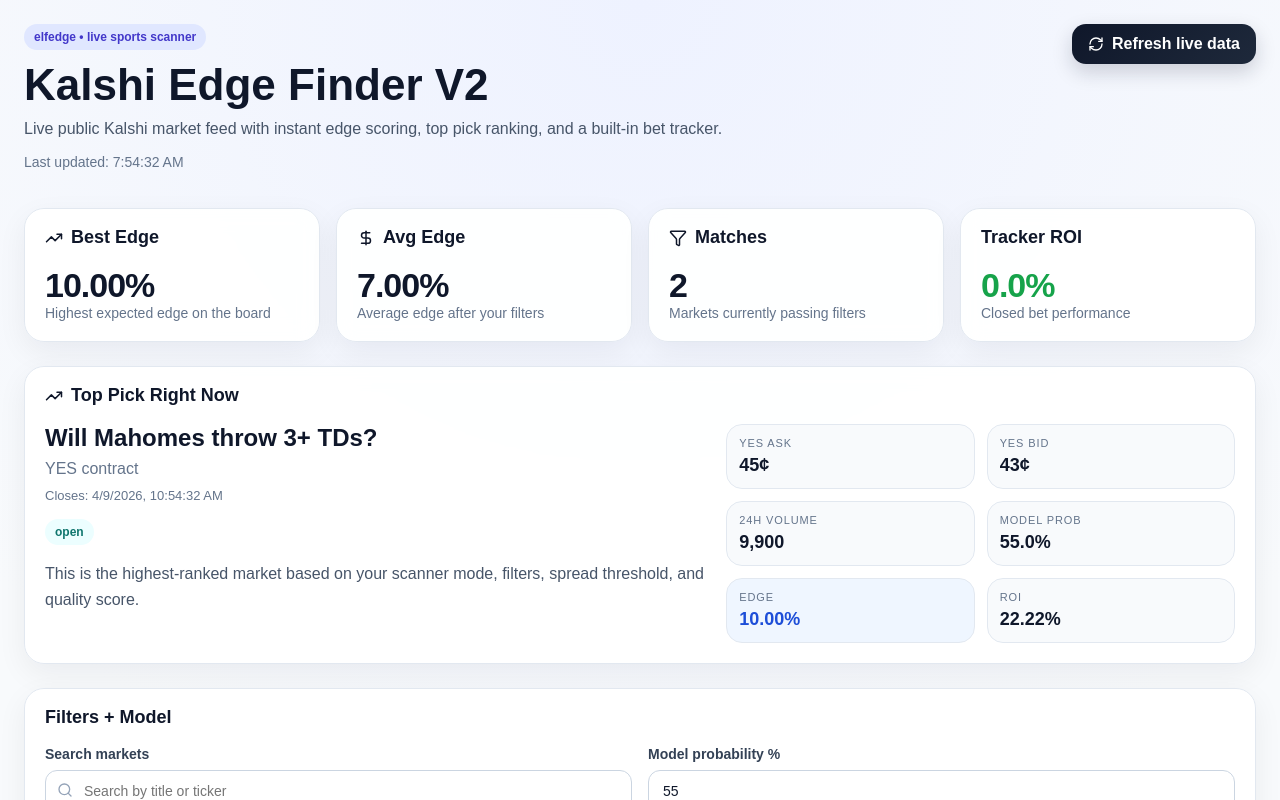
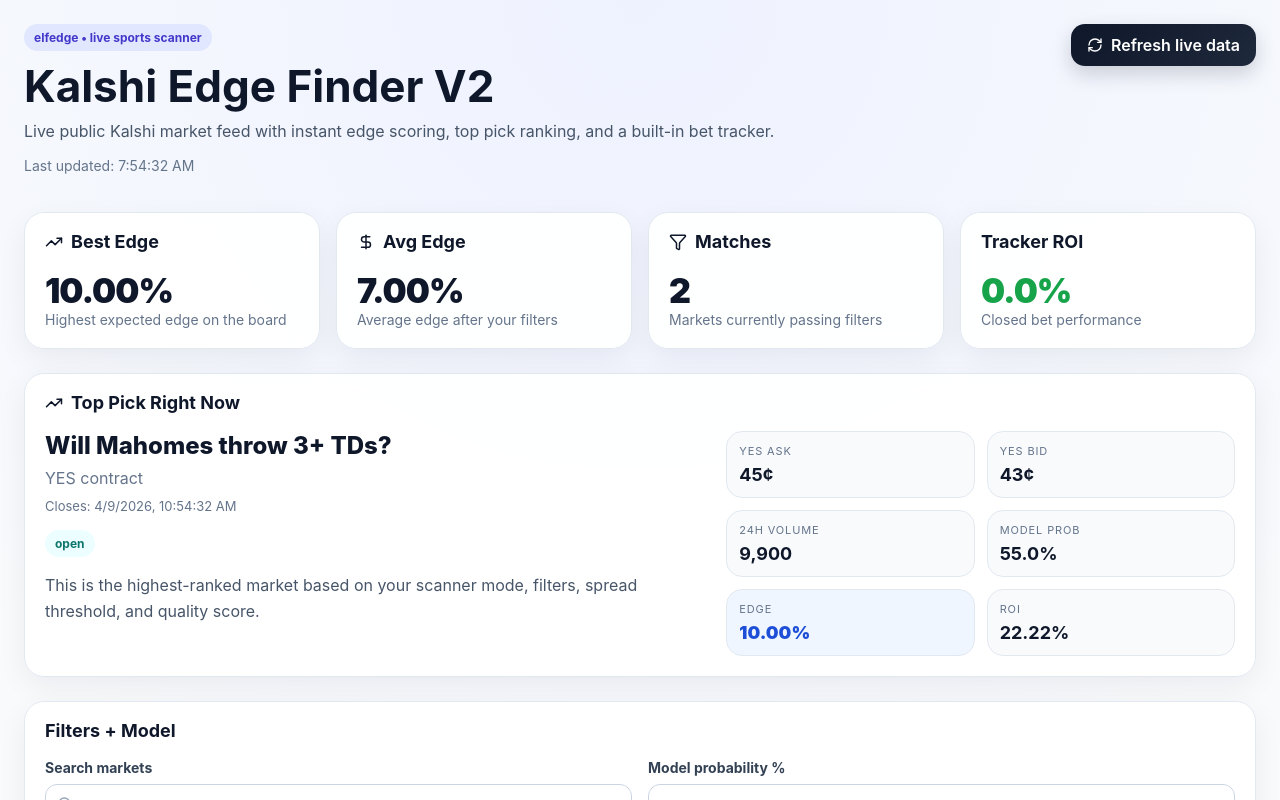
Before and after one commit to elfas10/elfedge-, a Next.js app: page / in a window 1280 px wide. Shown: the top 800 px of the page. Built offline with nearby package versions, Linux system fonts and the light colour scheme; no server answers.

Commit message:
Update globals.css

```diff
--- a/app/globals.css
+++ b/app/globals.css
@@ -1,13 +1,6 @@
-
-
 :root {
   --background: #f8fafc;
   --foreground: #0f172a;
-  --card: #ffffff;
-  --border: #e2e8f0;
-  --muted: #64748b;
-  --primary: #0f172a;
-  --primary-foreground: #ffffff;
 }
 
 * {
@@ -20,9 +13,9 @@ html {
 
 body {
   margin: 0;
-  background: radial-gradient(circle at top, #eef2ff 0%, #f8fafc 35%, #f8fafc 100%);
+  background: #f8fafc;
   color: var(--foreground);
-  font-family: Arial, Helvetica, sans-serif;
+  font-family: Inter, Arial, Helvetica, sans-serif;
 }
 
 button,
@@ -30,11 +23,6 @@ input {
   font: inherit;
 }
 
-input:focus,
-button:focus {
-  outline: none;
-}
-
 ::selection {
   background: #c7d2fe;
   color: #0f172a;
```
